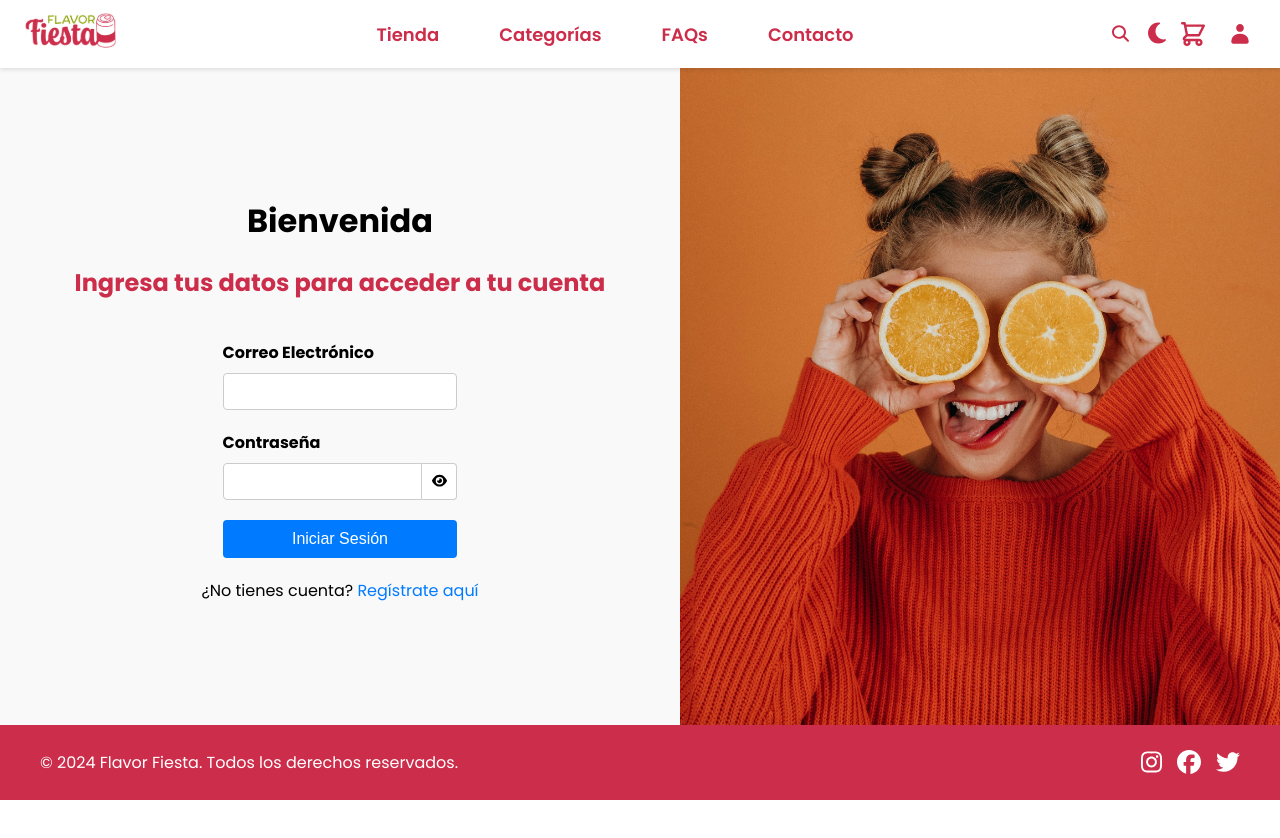
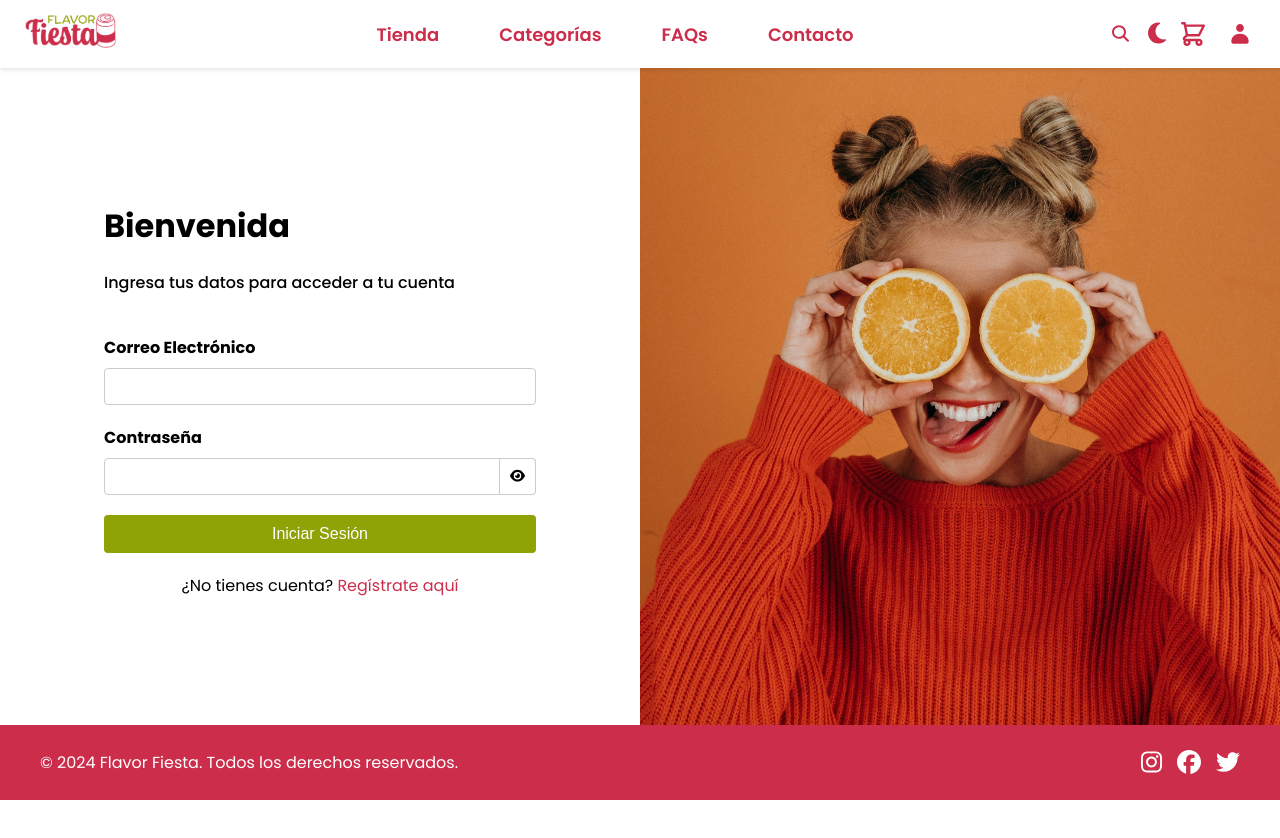
Before and after one commit to Flavor-Fiesta/frontend, a React (Vite) app in the folder flavor-fiesta/: page /login in a window 1280 px wide. Shown: the top 838 px of the page. Built offline with nearby package versions, Linux system fonts and the light colour scheme; a web font is replaced by a local one.

Commit message:
log in update

```diff
--- a/flavor-fiesta/src/component/Login/Login.css
+++ b/flavor-fiesta/src/component/Login/Login.css
@@ -3,6 +3,8 @@
 .login-page {
     display: flex;
     height: 100vh;
+    justify-content: space-between;
+
   }
 
   .login-form {
@@ -10,9 +12,10 @@
     display: flex;
     flex-direction: column;
     justify-content: center;
-    align-items: center;
+    max-width: 40%;
     padding: 40px;
-    background-color: #f9f9f9;
+    margin: auto;
+
   }
 
   .login-image {
@@ -20,6 +23,7 @@
     display: flex;
     justify-content: center;
     align-items: center;
+    max-width: 50%;
   }
 
   .login-image img {
@@ -83,7 +87,7 @@
   .login-button {
     width: 100%;
     padding: 10px;
-    background-color: #007bff;
+    background-color: #8FA206;
     color: #fff;
     border: none;
     border-radius: 4px;
@@ -92,7 +96,7 @@
   }
 
   .login-button:hover {
-    background-color: #0056b3;
+    background-color: #819105;
   }
 
   .login-form p {
@@ -100,10 +104,29 @@
   }
 
   .login-form a {
-    color: #007bff;
+    color: #CC2D4A;
     text-decoration: none;
   }
 
   .login-form a:hover {
     text-decoration: underline;
   }
+
+  .bienvenida {
+    font-size: 32px ;
+    color:#000000;
+    text-align: left;
+
+  }
+
+  .ingresa-tus-datos {
+  font-size: 16px ;
+  color: #000000;
+  text-align: left;
+  font-weight: 500;
+
+  }
+
+  .registrate {
+    text-align: center;
+  }
--- a/flavor-fiesta/src/component/Login/Login.jsx
+++ b/flavor-fiesta/src/component/Login/Login.jsx
@@ -33,8 +33,8 @@ const LoginPage = () => {
   return (
     <div className="login-page">
       <div className="login-form">
-        <h1>Bienvenida</h1>
-        <h2>Ingresa tus datos para acceder a tu cuenta</h2>
+        <h1 className='bienvenida'>Bienvenida</h1>
+        <h2 className='ingresa-tus-datos'>Ingresa tus datos para acceder a tu cuenta</h2>
         <form onSubmit={handleLogin}>
           <div className="input-group">
             <label htmlFor="email">Correo Electrónico</label>
@@ -68,7 +68,7 @@ const LoginPage = () => {
           {error && <p className="error-message">{error}</p>}
           <button type="submit" className="login-button">Iniciar Sesión</button>
         </form>
-        <p>¿No tienes cuenta? <a href="/register">Regístrate aquí</a></p>
+        <p className='registrate'>¿No tienes cuenta? <a href="/register">Regístrate aquí</a></p>
       </div>
       <div className="login-image">
         <img src={loginImage} alt="Login" />
```
